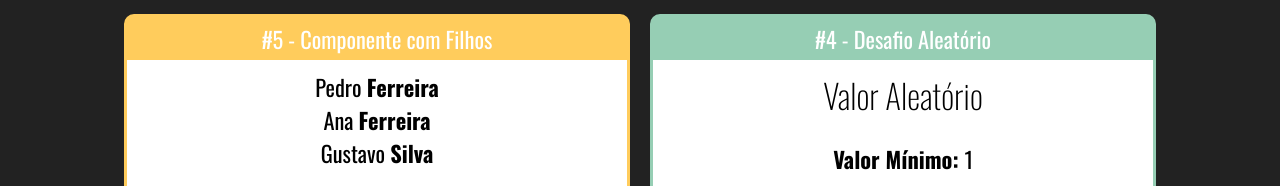
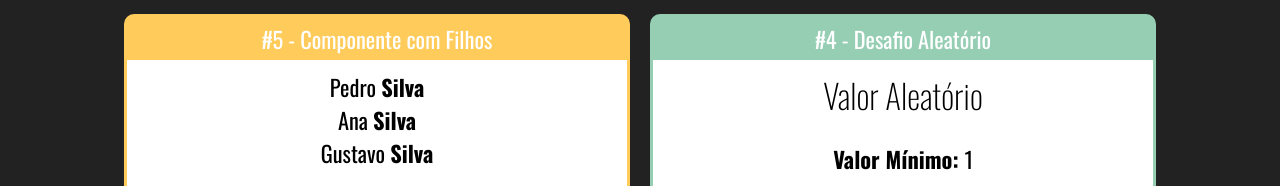
Before and after one commit to mbpfilho/React-Redux, a React (Create React App) app in the folder fundamentos-react/: page / in a window 1280 px wide. Shown: the part 122-308 px from the top of the page. Built offline with nearby package versions, Linux system fonts and the light colour scheme.

Commit message:
componente com filho 2

```diff
--- a/fundamentos-react/src/App.jsx
+++ b/fundamentos-react/src/App.jsx
@@ -2,6 +2,7 @@ import "./App.css"
 import React from "react"
 
 import Familia from "./components/basics/Familia"
+import FamiliaMembro from "./components/basics/FamiliaMembro"
 import Card from "./components/layout/Card"
 import Aleatorio from "./components/basics/Aleatorio"
 import Fragmento from "./components/basics/Fragmento"
@@ -15,7 +16,11 @@ export default function App(){
 
       <div className="Cards">
         <Card titulo="#5 - Componente com Filhos" color="#ffcc5c ">
-          <Familia sobrenome="Ferreira"/>
+          <Familia sobrenome="Silva">
+            <FamiliaMembro nome="Pedro"/>
+            <FamiliaMembro nome="Ana"/>
+            <FamiliaMembro nome="Gustavo"/>
+          </Familia>
         </Card>
 
         <Card titulo="#4 - Desafio Aleatório" color="#96ceb4 ">
--- a/fundamentos-react/src/components/basics/Familia.jsx
+++ b/fundamentos-react/src/components/basics/Familia.jsx
@@ -1,13 +1,13 @@
-import React from "react"
-import FamiliaMembro from "./FamiliaMembro"
+import React,{cloneElement} from "react"
 
 export default function Familia(props){
 
   return(
     <div>
-      <FamiliaMembro nome="Pedro" sobrenome={props.sobrenome}/>
-      <FamiliaMembro nome="Ana" {...props}/>
-      <FamiliaMembro nome="Gustavo" sobrenome="Silva"/>
+      {props.children.map((child,i)=>{
+          return cloneElement(child,{...props, key: i})
+        })
+      }
     </div>
   )
 }
```
